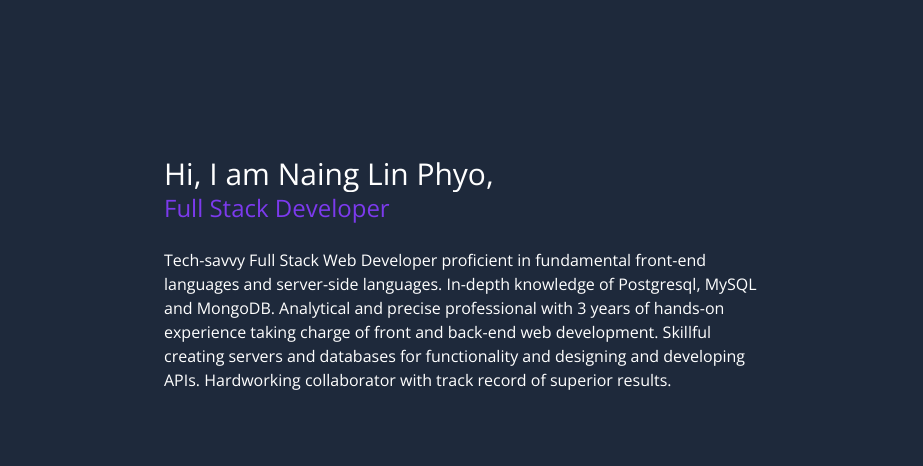
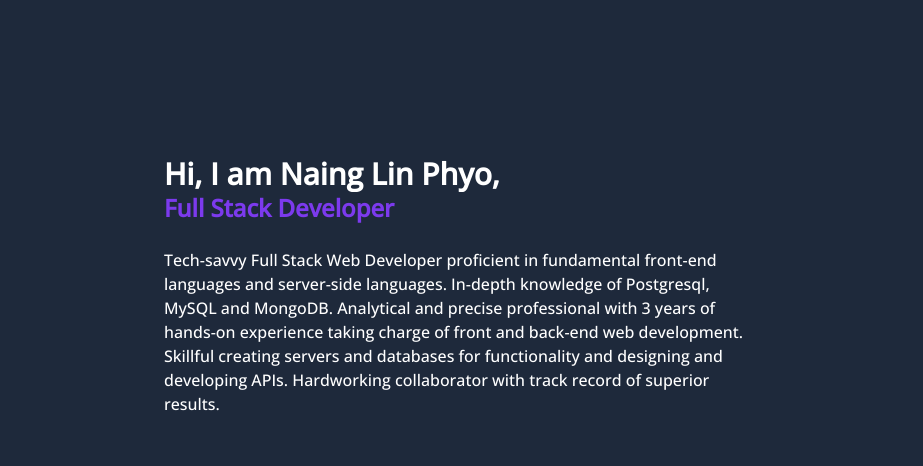
Before and after one commit to nainglinnphyo/nlp-portfolio, a plain HTML site: page index.html in a window 1280 px wide. Shown: the top 466 px of the page, 0-923 px from the left. Drawn offline with nearby package versions, Linux system fonts and the light colour scheme.

Commit message:
Update index.html

```diff
--- a/index.html
+++ b/index.html
@@ -46,12 +46,12 @@
         <div class="dark:text-white text-black flex sm:p-5 sm:flex-wrap justify-evenly">
             <div class="w-1/2 sm:w-full p-5">
                 <div class="typewriter">
-                    <h1 class="text-3xl sm:text-2xl ">Hi, I am Naing Lin Phyo,</h1>
-                    <h1 class="text-2xl text-violet-600">Full Stack Developer</h1>
+                    <h1 class="text-3xl sm:text-2xl font-semibold">Hi, I am Naing Lin Phyo,</h1>
+                    <h1 class="text-2xl text-violet-600 font-semibold">Full Stack Developer</h1>
                 </div>
 
                 <br>
-                <p class="transition ease-in-out delay-15 hover:-translate-y-1 hover:scale-110 duration-300">Tech-savvy
+                <p class="font-medium transition ease-in-out delay-15 hover:-translate-y-1 hover:scale-110 duration-300">Tech-savvy
                     Full Stack Web Developer proficient in fundamental front-end languages and
                     server-side languages. In-depth knowledge of
                     Postgresql, MySQL and MongoDB. Analytical and precise professional with 3 years of hands-on
```
